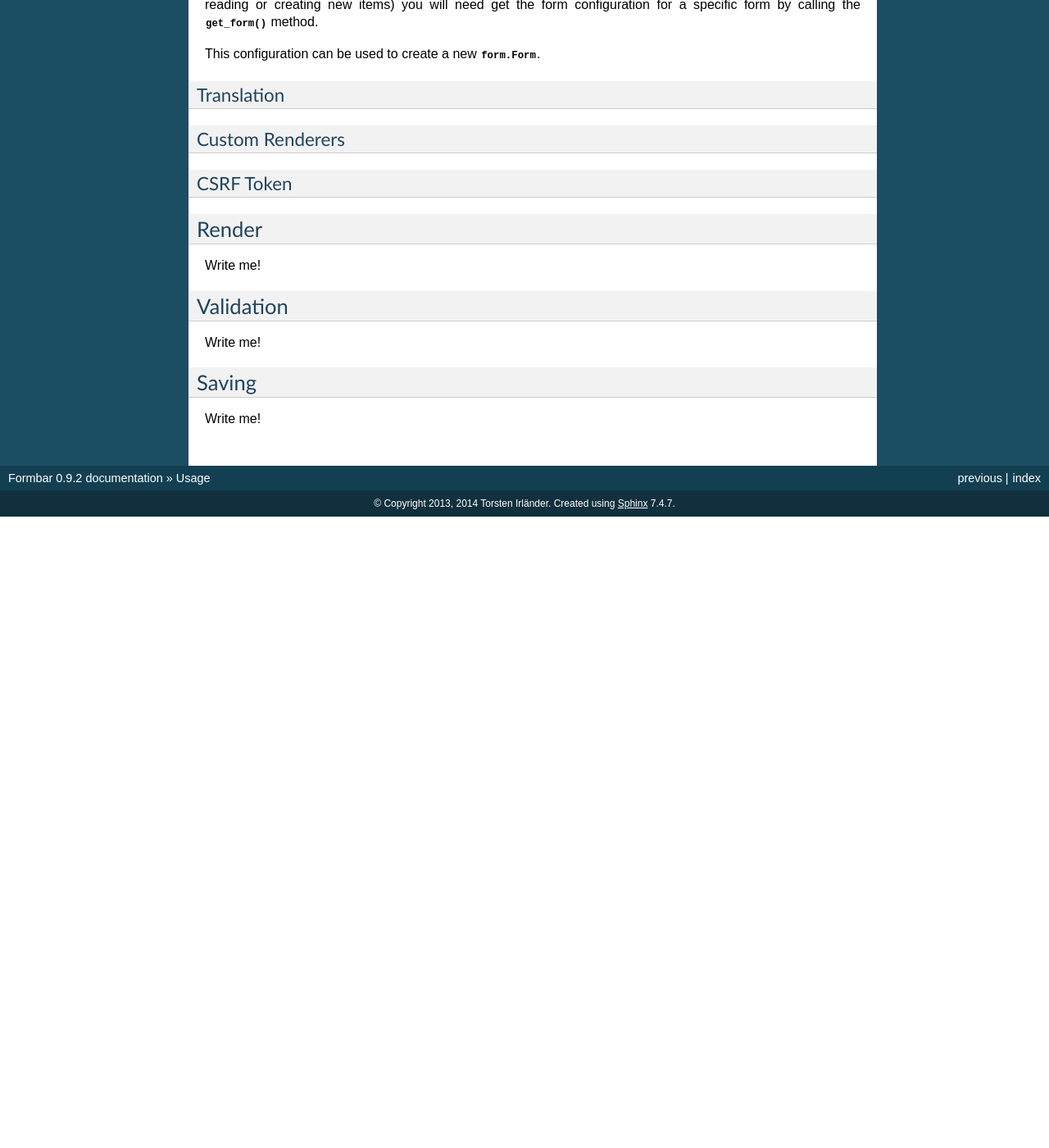
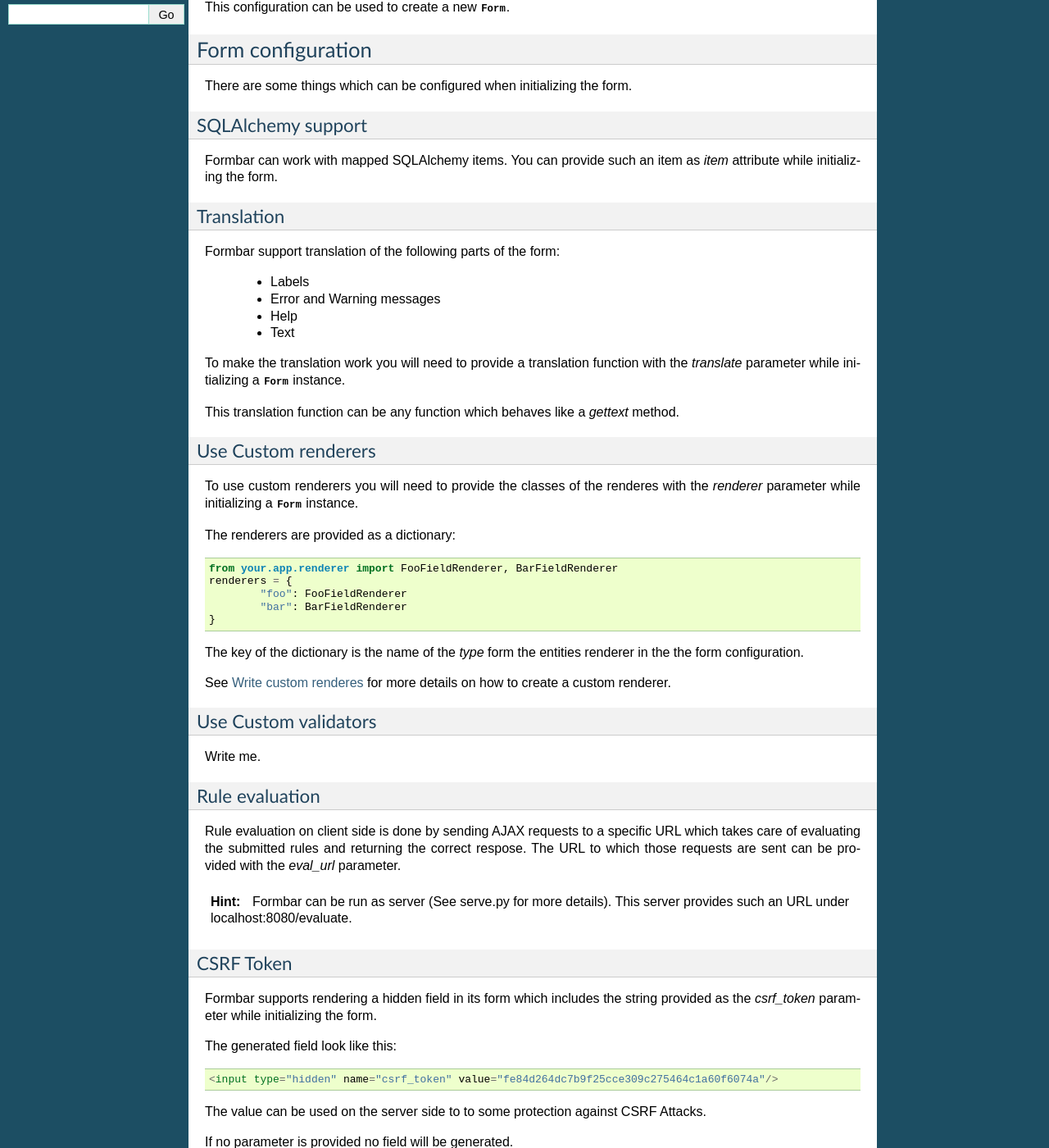
Before and after one commit to ringo-framework/formbar, a Sphinx documentation site: the page built from docs/source/usage.rst, in a window 1280 px wide and 1400 px high, scrolled down 503 px. Shown: the whole window at 82% size. Built offline with Sphinx 7.4.7, drawn with Linux system fonts in a browser that asks for light colours; formulas are drawn with MathJax 3; before the commit the page ends 1133 px from its top, so only the background shows below that; some of the changed text lies outside the part shown.

Commit message:
Worked on documentation

```diff
--- a/docs/source/index.rst
+++ b/docs/source/index.rst
@@ -10,6 +10,7 @@ Welcome to formbar's documentation!
    start
    config
    usage
+   api
    :maxdepth: 3
 
 Indices and tables
--- a/docs/source/usage.rst
+++ b/docs/source/usage.rst
@@ -29,26 +27,108 @@ As the form configuration usually contains more than one form configuration
 need get the form configuration for a specific form by calling the
 :func:`.get_form` method.
 
-This configuration can be used to create a new :class:`.form.Form`.
+This configuration can be used to create a new :class:`.Form`.
+
+Form configuration
+==================
+There are some things which can be configured when initializing the form.
+
+SQLAlchemy support
+------------------
+Formbar can work with mapped SQLAlchemy items. You can provide such an item as
+*item* attribute while initializing the form.
 
 Translation
 -----------
+Formbar support translation of the following parts of the form:
 
-Custom Renderers
-----------------
+ * Labels
+ * Error and Warning messages
+ * Help
+ * Text
 
+To make the translation work you will need to provide a translation function
+with the *translate* parameter while initializing a :class:`.Form` instance.
+
+This translation function can be any function which behaves like a *gettext*
+method.
+
+..  TODO: Write hint on how to create PO files. (ti) <2014-12-28 23:32>
+
+.. _conf_custom_renderer:
+
+Use Custom renderers
+--------------------
+To use custom renderers you will need to provide the classes of the renderes
+with the *renderer* parameter while initializing a :class:`.Form` instance.
+
+The renderers are provided as a dictionary::
+
+        from your.app.renderer import FooFieldRenderer, BarFieldRenderer
+        renderers = {
+                "foo": FooFieldRenderer
+                "bar": BarFieldRenderer
+        }
+
+The key of the dictionary is the name of the `type` form the entities renderer in the
+the form configuration.
+
+See :ref:`custom_renderer` for more details on how to create a custom renderer.
+
+Use Custom validators
+---------------------
+Write me.
+
+Rule evaluation
+---------------
+Rule evaluation on client side is done by sending AJAX requests to a specific
+URL which takes care of evaluating the submitted rules and returning the
+correct respose. The URL to which those requests are sent can be provided with
+the *eval_url* parameter.
+
+.. hint::
+   Formbar can be run as server (See serve.py for more details). This server
+   provides such an URL under localhost:8080/evaluate.
 
 CSRF Token
 ----------
+Formbar supports rendering a hidden field in its form which includes the
+string provided as the *csrf_token* parameter while initializing the form.
+
+The generated field look like this::
+
+        <input type="hidden" name="csrf_token" value="fe84d264dc7b9f25cce309c275464c1a60f6074a"/>
+
+The value can be used on the server side to to some protection against CSRF
+Attacks.
+
+If no parameter is provided no field will be generated.
 
 Render
 ======
-Write me!
+See :func:`.render` for more details on options for rendering the form.
 
 Validation
 ==========
-Write me!
+To validate the submitted form data you can use the :func:`.validate` function::
 
-Saving
-======
-Write me!
+        if form.validate(request.POST):
+            errors = form.get_errors()
+            warnings = form.get_warnings()
+            submitted = form.submitted_data
+            # Handle Error
+        else:
+            warnings = form.get_warnings()
+            validated = form.data
+            # Handle Success
+
+The validation will take care of correct conversation into python types and
+rule checking.
+In case the validated succeeds, the *data* attribute of the form will hold the
+converted python data based on the fields data type.
+
+Saving data
+===========
+Saving of the converted data after validation is usually done in the
+application and **not** by formbar. Although formbar provides a :func:`.save`
+method for mapped SQLAlchemy items but this method is deprecated.
```
Also changed, not shown: other parts of docs/source/usage.rst (+0 -2 lines), docs/source/api.rst (added, +10 -0 lines), docs/source/config.rst (+21 -8 lines), 1 other file.
